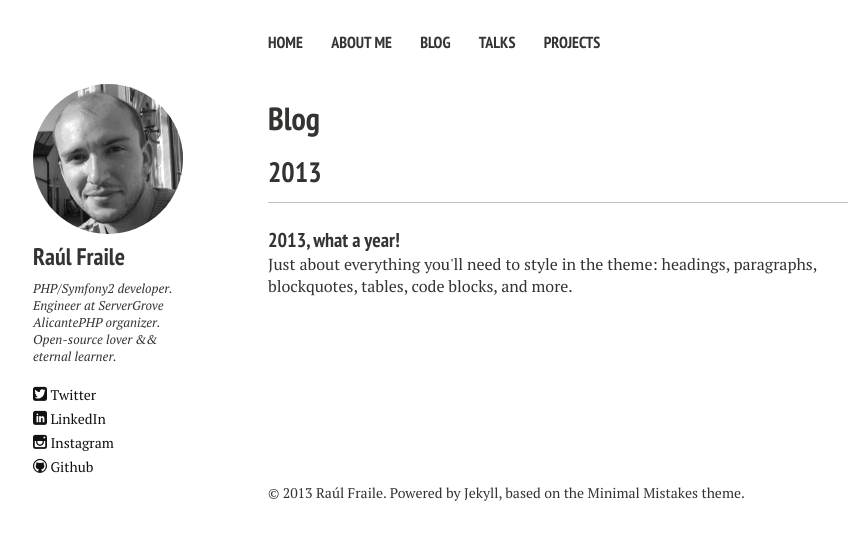
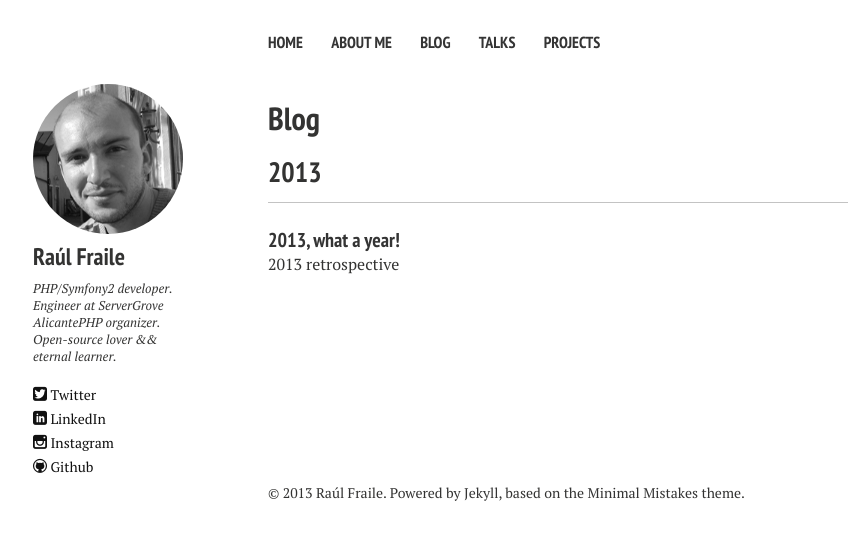
Before and after one commit to raulfraile/raulfraile.github.io, a Jekyll site: the page built from blog.md, in a window 1280 px wide. Shown: the top 540 px of the page, without its empty margins (52-900 px from the left). Built offline with Jekyll 4.4.1, drawn with Linux system fonts in a browser that asks for light colours; nearby versions of some CDN libraries.

Commit message:
Fixed post description

```diff
--- a/_posts/2013-12-17-2013-what-a-year.md
+++ b/_posts/2013-12-17-2013-what-a-year.md
@@ -1,10 +1,10 @@
 ---
 layout: post
 title: 2013, what a year!
-description: "Just about everything you'll need to style in the theme: headings, paragraphs, blockquotes, tables, code blocks, and more."
+description: "2013 retrospective"
 modified: 2013-05-31
 category: articles
-tags: [intro, beginner, jekyll, tutorial]
+tags: [2013, php, symfony2, servergrove]
 ---
 
 I've been thinking for a long time to start a personal blog to share my thoughts about PHP, Symfony2 and all the random
```
